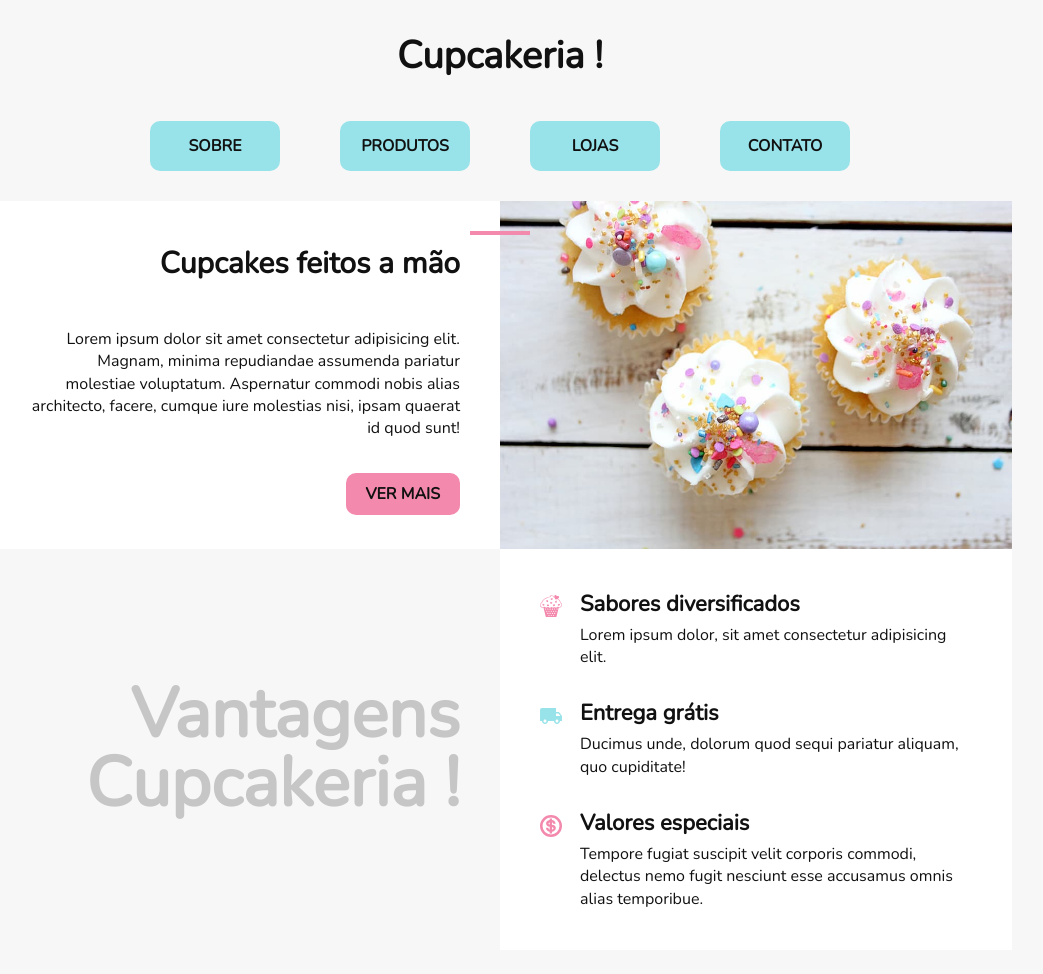
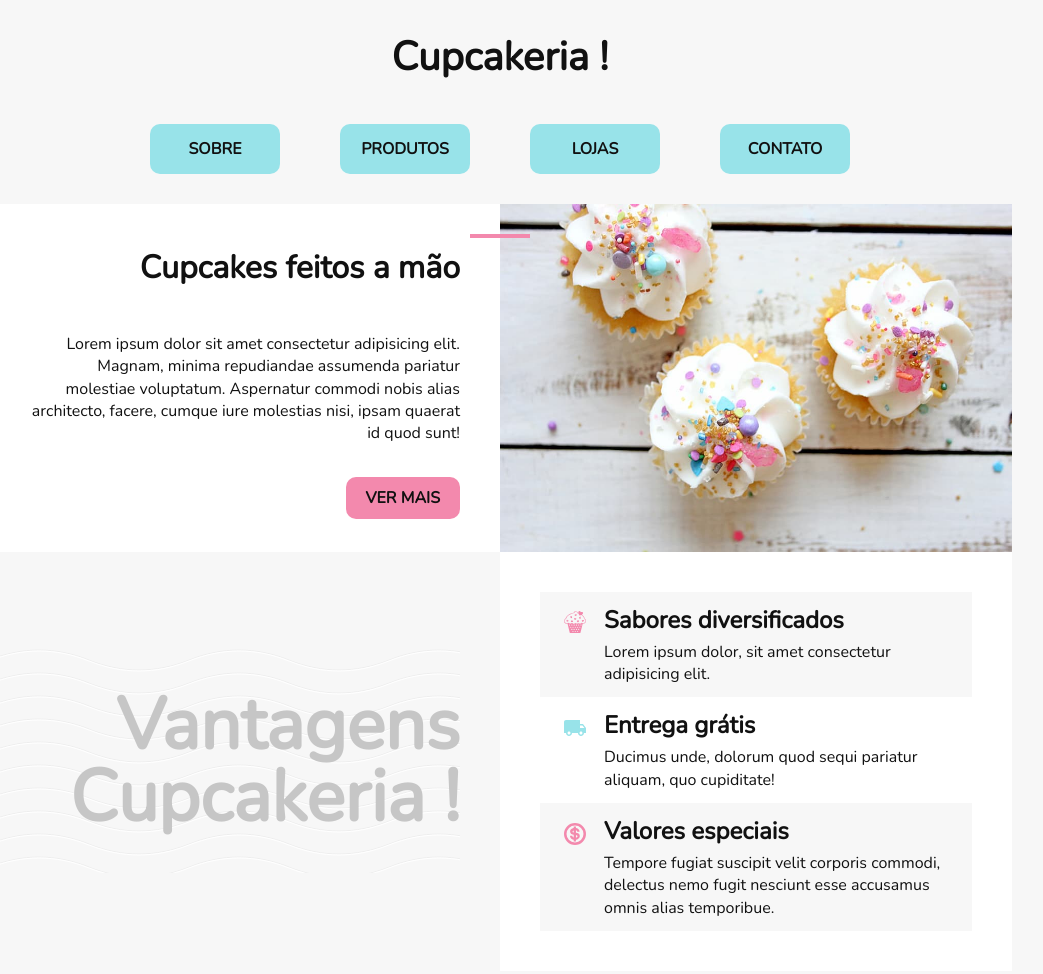
Before and after one commit to iasminln/pagina-cupcake, a plain HTML site: page index.html in a window 1280 px wide. Shown: the top 974 px of the page, without its empty margins (140-1183 px from the left). Drawn offline with nearby package versions, Linux system fonts and the light colour scheme.

Commit message:
melhora de código e modificações referentes ao curso

```diff
--- a/index.html
+++ b/index.html
@@ -51,20 +51,20 @@
       <div class="vantagens-texto">
         <h1>Vantagens Cupcakeria !</h1>
       </div>
-      <div class="vantagens-itens">
-        <div class="vantagem1">
+      <div class="vantagens-lista">
+        <div class="vantagem-item">
           <img src="./img/cake.svg" alt="" />
           <h2>Sabores diversificados</h2>
           <p>Lorem ipsum dolor, sit amet consectetur adipisicing elit.</p>
         </div>
-        <div class="vantagem2">
+        <div class="vantagem-item">
           <img src="./img/entrega.svg" alt="" />
           <h2>Entrega grátis</h2>
           <p>
             Ducimus unde, dolorum quod sequi pariatur aliquam, quo cupiditate!
           </p>
         </div>
-        <div class="vantagem3">
+        <div class="vantagem-item">
           <img src="./img/dinheiro.svg" alt="" />
           <h2>Valores especiais</h2>
           <p>
--- a/style.scss
+++ b/style.scss
@@ -23,7 +23,7 @@ body {
 
   h1 {
     text-align: center;
-    font-size: 38px;
+    font-size: 2.5rem;
   }
 }
 
@@ -55,6 +55,7 @@ header {
 
     &:hover {
       opacity: 0.7;
+      border: 2px solid #f389ad;
     }
   }
 }
@@ -103,7 +104,7 @@ header {
   }
 
   h1 {
-    font-size: 30px;
+    font-size: 2rem;
     line-height: 2;
   }
 
@@ -129,97 +130,62 @@ header {
 }
 
 .vantagens-texto {
+  padding-right: 40px;
   display: flex;
   align-items: center;
-  padding-right: 40px;
-  font-size: 46px;
+  font-size: 3rem;
   line-height: 1;
   text-align: end;
   color: #c6c6c6;
+
+  h1 {
+    background: url("./img/onda.svg");
+    padding: 40px 0;
+  }
 }
 
-.vantagens-itens {
+.vantagens-lista {
   background-color: white;
   padding: 40px;
   display: grid;
-  gap: 30px;
 }
 
-.vantagem1 {
+.vantagem-item {
   display: grid;
-  grid-template-areas:
-    "img1 t1"
-    ". p1";
   grid-template-columns: 30px 1fr;
   gap: 0 10px;
+  padding: 12px 20px;
+  border-left: 4px solid transparent;
+
+  &:nth-child(odd) {
+    background-color: #f7f7f7;
+  }
 
   img {
-    grid-area: img1;
     max-width: 22px;
     align-self: center;
   }
 
   h2 {
-    grid-area: t1;
-    font-size: 22px;
+    font-size: 1.5rem;
     margin-bottom: 5px;
   }
 
   p {
-    grid-area: p1;
     line-height: 1.4;
-  }
-}
-
-.vantagem2 {
-  display: grid;
-  grid-template-areas:
-    "img2 t2"
-    ". p2";
-  grid-template-columns: 30px 1fr;
-  gap: 0 10px;
-
-  img {
-    grid-area: img2;
-    max-width: 22px;
-    align-self: center;
+    grid-column: 2/-1;
   }
 
-  h2 {
-    grid-area: t2;
-    font-size: 22px;
-    margin-bottom: 5px;
-  }
+  &:hover {
+    cursor: pointer;
 
-  p {
-    grid-area: p2;
-    line-height: 1.4;
-  }
-}
+    &:nth-child(odd) {
+      border-left: 4px solid #f389ad;
+    }
 
-.vantagem3 {
-  display: grid;
-  grid-template-areas:
-    "img3 t3"
-    ". p3";
-  grid-template-columns: 30px 1fr;
-  gap: 0 10px;
-
-  img {
-    grid-area: img3;
-    max-width: 22px;
-    align-self: center;
-  }
-
-  h2 {
-    grid-area: t3;
-    font-size: 22px;
-    margin-bottom: 5px;
-  }
-
-  p {
-    grid-area: p3;
-    line-height: 1.4;
+    &:nth-child(even) {
+      border-left: 4px solid #98e3e9;
+    }
   }
 }
 
@@ -231,7 +197,7 @@ footer {
   margin-top: 60px;
 
   h3 {
-    font-size: 26px;
+    font-size: 1.25rem;
     text-align: center;
     color: #c6c6c6;
   }
```
Also changed, not shown: img/onda.svg (added), style.css, 1 other file.
